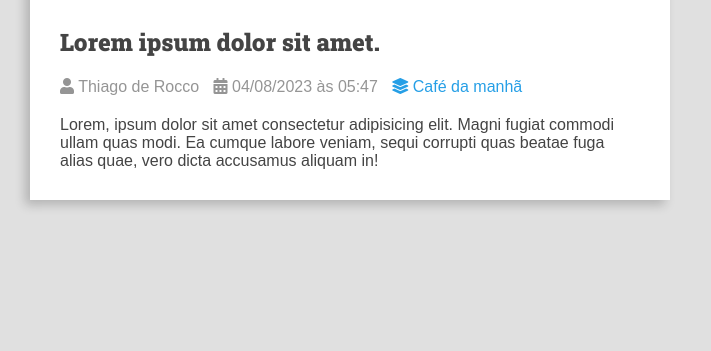
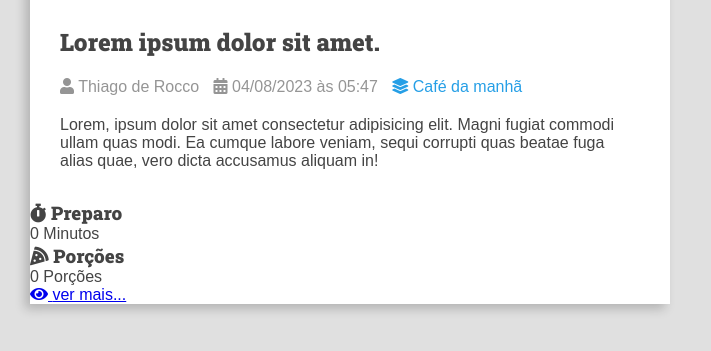
Before and after one commit to thiagorocco/django, a Django app: page / in a window 1280 px wide. Shown: the part 234-585 px from the top of the page, without its empty margins (0-711 px from the left). Run offline with Django 4.2, Linux system fonts and the light colour scheme; some libraries are stand-ins or nearby versions.

Commit message:
Adicionando as divs de preparo, porções e ver mais(rodapé)

```diff
--- a/curso-django-by-luiz-miranda/01-primeiro-projeto/anotações/10_Criando_o_card_de_receitas.txt
+++ b/curso-django-by-luiz-miranda/01-primeiro-projeto/anotações/10_Criando_o_card_de_receitas.txt
@@ -12,3 +12,9 @@ insira um h1 escrito Oi dentro apenas para teste.
 # 4. Adicione as divs recipe-title-container, recipe-author, recipe-author-item e recipe-content
 dentro da div "recipe recipe-list-item"
 Adicione as devidas formtações no css em head.html.
+
+# 5. Logo abaixo da div classe="recipe-content" adicione as divs:
+    "recipe-meta-container", recipe-meta recipe-servings" e o footer.
+    Essas divs se referem a informações do preparo, porções e o link "ver mais"
+
+# 6.
--- a/curso-django-by-luiz-miranda/01-primeiro-projeto/recipes/templates/recipes/pages/home.html
+++ b/curso-django-by-luiz-miranda/01-primeiro-projeto/recipes/templates/recipes/pages/home.html
@@ -36,6 +36,28 @@
                         Ea cumque labore veniam, sequi corrupti quas beatae fuga alias quae, vero dicta accusamus
                         aliquam in!</p>
                 </div>
+                <div class="recipe-meta-container">
+                    <div class="recipe-meta recipe-preparation">
+                        <h3 class="recipe-meta-title"><i class="fas fa-stopwatch"></i> Preparo</h3>
+                        <div class="recipe-meta-text">
+                            0 Minutos
+                        </div>
+                    </div>
+                    <div class="recipe-meta recipe-servings">
+                        <h3 class="recipe-meta-title"><i class="fas fa-pizza-slice"></i> Porções</h3>
+                        <div class="recipe-meta-text">
+                            0 Porções
+                        </div>
+                    </div>
+                </div>
+
+                <footer class="recipe-footer">
+                    <a class="recipe-read-more button button-dark button-full-width" href="/recipes/3/">
+                        <i class="fas fa-eye"></i>
+                        <span>ver mais...</span>
+                    </a>
+                </footer>
+
 
             </div>
         </div>
```
